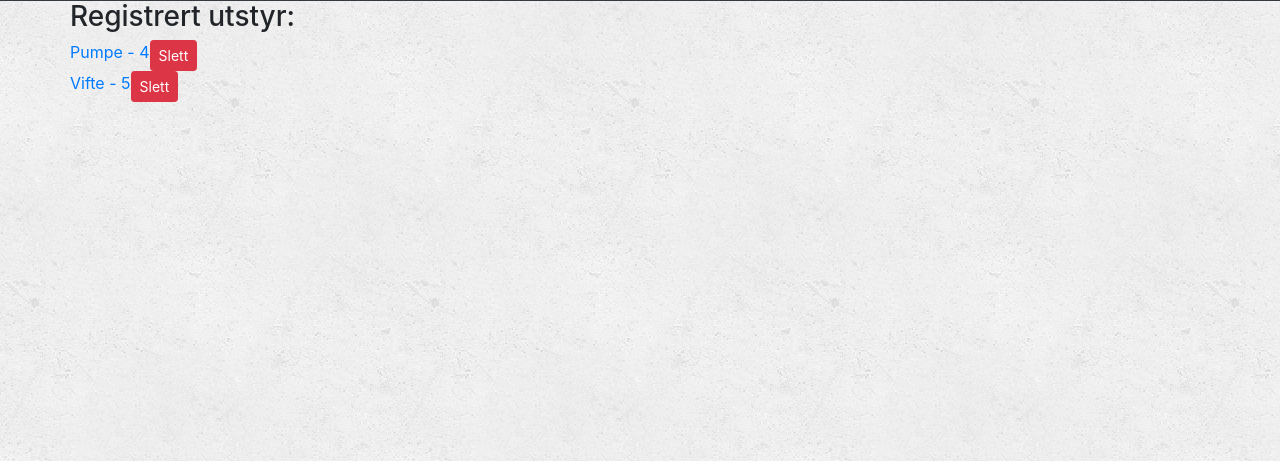
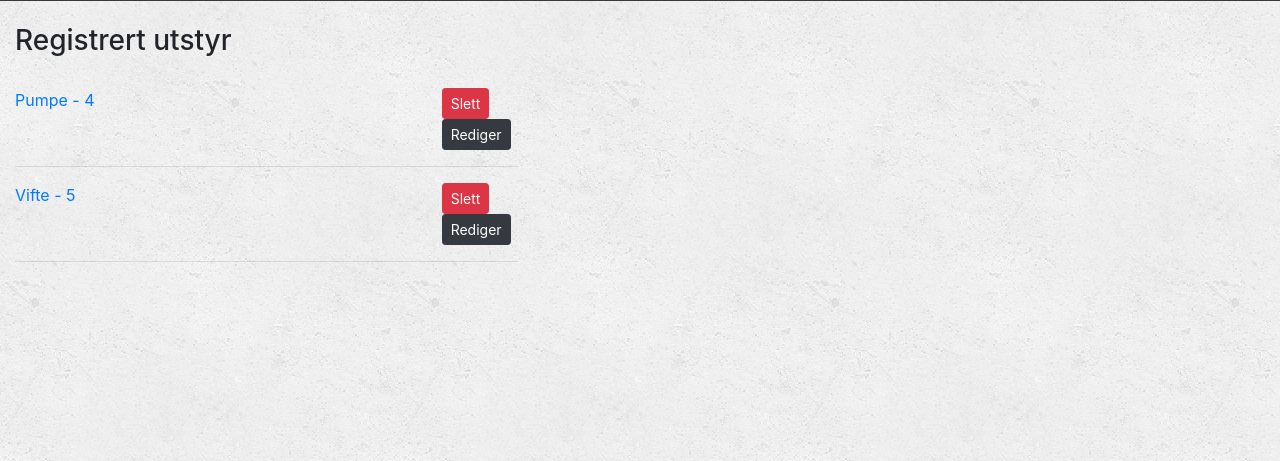
Before and after one commit to mundalm/iomanager, a Django app: page /manageio/ in a window 1280 px wide. Shown: the part 55-516 px from the top of the page. Run offline with Django 3.2, Linux system fonts and the light colour scheme; data comes from the database, SQL or seed files in the repository; both versions use the stored data as it was after the commit; some libraries are stand-ins or nearby versions.

Commit message:
More layout fix on index.html

```diff
--- a/manageio/static/equipment/style.css
+++ b/manageio/static/manageio/style.css
@@ -5,3 +5,7 @@ body{
 .navbar-brand {
     font-family: 'Satisfy', cursive;
 }
+
+.cellpad {
+    padding-right: 10px;
+}
--- a/manageio/templates/manageio/base.html
+++ b/manageio/templates/manageio/base.html
@@ -2,14 +2,15 @@
 <html lang="en">
     <head>
         <meta charset="UTF-8">
+        <!-- Required meta tags -->
+        <meta charset="utf-8">
+        <meta name="viewport" content="width=device-width, initial-scale=1, shrink-to-fit=no">
+
         <title>{% block title %}{% endblock %}</title>
         {% load staticfiles %}
         <link rel="stylesheet" href="https://maxcdn.bootstrapcdn.com/bootstrap/4.0.0-beta/css/bootstrap.min.css" integrity="sha384-/Y6pD6FV/Vv2HJnA6t+vslU6fwYXjCFtcEpHbNJ0lyAFsXTsjBbfaDjzALeQsN6M" crossorigin="anonymous">
         <link rel="stylesheet" href="https://fonts.googleapis.com/css?family=Satisfy" rel="stylesheet" type="text/css" >
-        <link rel="stylesheet" type="text/css" href="{% static 'equipment/style.css' %}" />
-        <script src="https://code.jquery.com/jquery-3.2.1.slim.min.js" integrity="sha384-KJ3o2DKtIkvYIK3UENzmM7KCkRr/rE9/Qpg6aAZGJwFDMVNA/GpGFF93hXpG5KkN" crossorigin="anonymous"></script>
-        <script src="https://cdnjs.cloudflare.com/ajax/libs/popper.js/1.11.0/umd/popper.min.js" integrity="sha384-b/U6ypiBEHpOf/4+1nzFpr53nxSS+GLCkfwBdFNTxtclqqenISfwAzpKaMNFNmj4" crossorigin="anonymous"></script>
-        <script src="https://maxcdn.bootstrapcdn.com/bootstrap/4.0.0-beta/js/bootstrap.min.js" integrity="sha384-h0AbiXch4ZDo7tp9hKZ4TsHbi047NrKGLO3SEJAg45jXxnGIfYzk4Si90RDIqNm1" crossorigin="anonymous"></script>
+        <link rel="stylesheet" type="text/css" href="{% static 'manageio/style.css' %}" />
     </head>
     <body>
         <nav class="navbar navbar-expand-lg navbar-dark bg-dark">
@@ -37,5 +38,9 @@
         </nav>
         {% block body %}
         {% endblock %}
+
+        <script src="https://code.jquery.com/jquery-3.2.1.slim.min.js" integrity="sha384-KJ3o2DKtIkvYIK3UENzmM7KCkRr/rE9/Qpg6aAZGJwFDMVNA/GpGFF93hXpG5KkN" crossorigin="anonymous"></script>
+        <script src="https://cdnjs.cloudflare.com/ajax/libs/popper.js/1.11.0/umd/popper.min.js" integrity="sha384-b/U6ypiBEHpOf/4+1nzFpr53nxSS+GLCkfwBdFNTxtclqqenISfwAzpKaMNFNmj4" crossorigin="anonymous"></script>
+        <script src="https://maxcdn.bootstrapcdn.com/bootstrap/4.0.0-beta/js/bootstrap.min.js" integrity="sha384-h0AbiXch4ZDo7tp9hKZ4TsHbi047NrKGLO3SEJAg45jXxnGIfYzk4Si90RDIqNm1" crossorigin="anonymous"></script>
     </body>
 </html>
--- a/manageio/templates/manageio/index.html
+++ b/manageio/templates/manageio/index.html
@@ -3,23 +3,31 @@
 {% block body %}
     <section>
         {% if all_equipment %}
-            <div class="container">
+            <div class="container-fluid">
                 <div class="row">
-                    <div class="col-xs-12">
-                        <h3>Registrert utstyr:</h3>
+                    <div class="col-12">
+                        <br/>
+                        <h3>Registrert utstyr</h3>
+                        <br/>
                     </div>
                 </div>
                 {% for equipment in all_equipment %}
                     <div class="row">
-                        <div class="col-xs-10">
+                        <div class="col-4">
                             <a href="{% url 'manageio:equipment-detail' equipment.id  %}">{{ equipment.name }} - {{ equipment.id }}</a>
                         </div>
-                        <div class="col-xs-10">
+                        <div class="col-1">
                             <form action="{% url 'manageio:equipment-delete' equipment.id %}" method="POST" style="display: inline;">
                                 {% csrf_token %}
                                 <input type="hidden" name="equipment_id" value="{{ equipment.id }}"/>
                                 <button type="submit" value="Slett" class="btn btn-danger btn-sm">Slett</button>
                             </form>
+                            <a class="btn btn-dark btn-sm" href="{% url 'manageio:equipment-update' equipment.id %}" role="button">Rediger</a>
+                        </div>
+                    </div>
+                    <div class="row">
+                        <div class="col-5">
+                            <hr/>
                         </div>
                     </div>
                 {% endfor %}
@@ -27,7 +35,7 @@
         {% else %}
             <div class="container">
                 <div class="row">
-                    <div class="col-xs-12">
+                    <div class="col-12">
                         <h3>You dont have any Equipment registered!</h3>
                     </div>
                 </div>
--- a/manageio/urls.py
+++ b/manageio/urls.py
@@ -18,7 +18,7 @@ urlpatterns = [
      # /equipment/add/
     url(r'equipment/add/$', views.EquipmentCreate.as_view(), name='equipment-add'),
 
-    # /equipment/2/
+    # /equipment/2/edit
     url(r'equipment/(?P<pk>[0-9]+)/edit/$', views.EquipmentUpdate.as_view(), name='equipment-update'),
 
      # /equipment/2/delete
```
Also changed, not shown: db.sqlite3, manageio/static/manageio/images/background.png (renamed from manageio/static/equipment/images/background.png), 12 other files.
